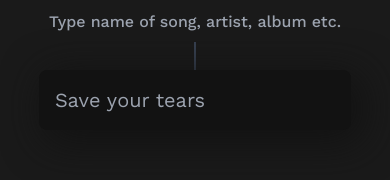
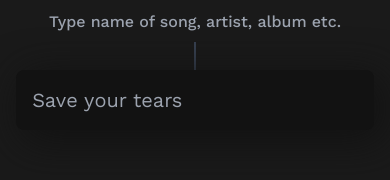
Before and after one commit to deepjyoti30/ytmdl-web-v2, a Vue app: page / in a window 390 px wide. Shown: the part 258-438 px from the top of the page. Built offline with nearby package versions, Linux system fonts and the light colour scheme; some icons are missing; what vue-resource would draw is missing.

Commit message:
Make the search bar a bit larger on mobile devices

```diff
--- a/src/components/SearchBar.vue
+++ b/src/components/SearchBar.vue
@@ -9,7 +9,7 @@
       class="divider--line w-0 mr-auto ml-auto border border-gray-200 dark:border-gray-700 h-7"
     ></div>
     <div
-      class="search--box shadow-cust md:w-2/5 w-4/5 mb-2 mr-auto ml-auto rounded-lg flex"
+      class="search--box shadow-cust md:w-2/5 w-11/12 mb-2 mr-auto ml-auto rounded-lg flex"
     >
       <SearchIcon size="1.5x" class="search-icon mt-4" />
       <input
@@ -43,5 +43,6 @@ input {
 .search-icon {
   transform: translateX(0.5rem);
   color: $grey-lighter;
+  z-index: -5;
 }
 </style>
```
